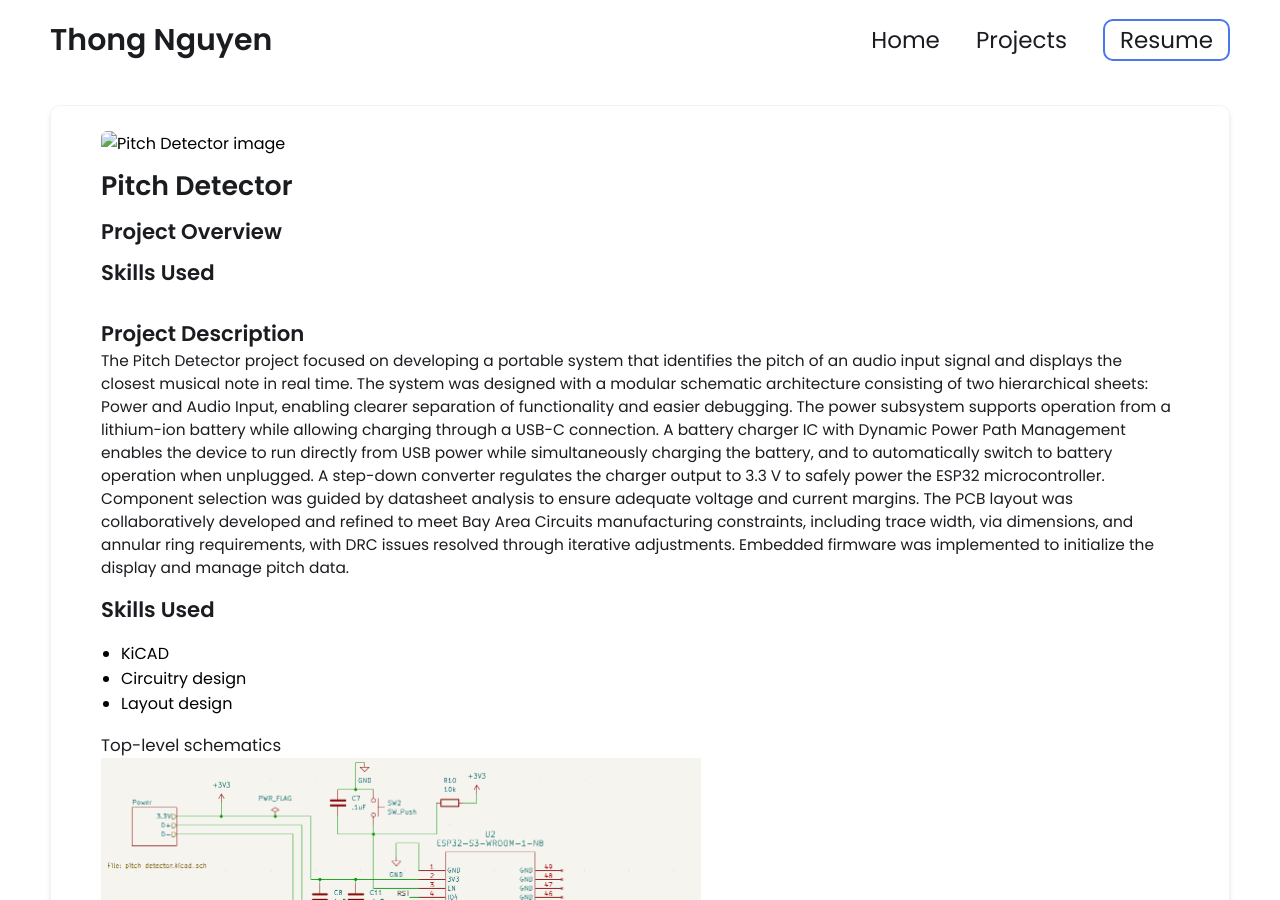
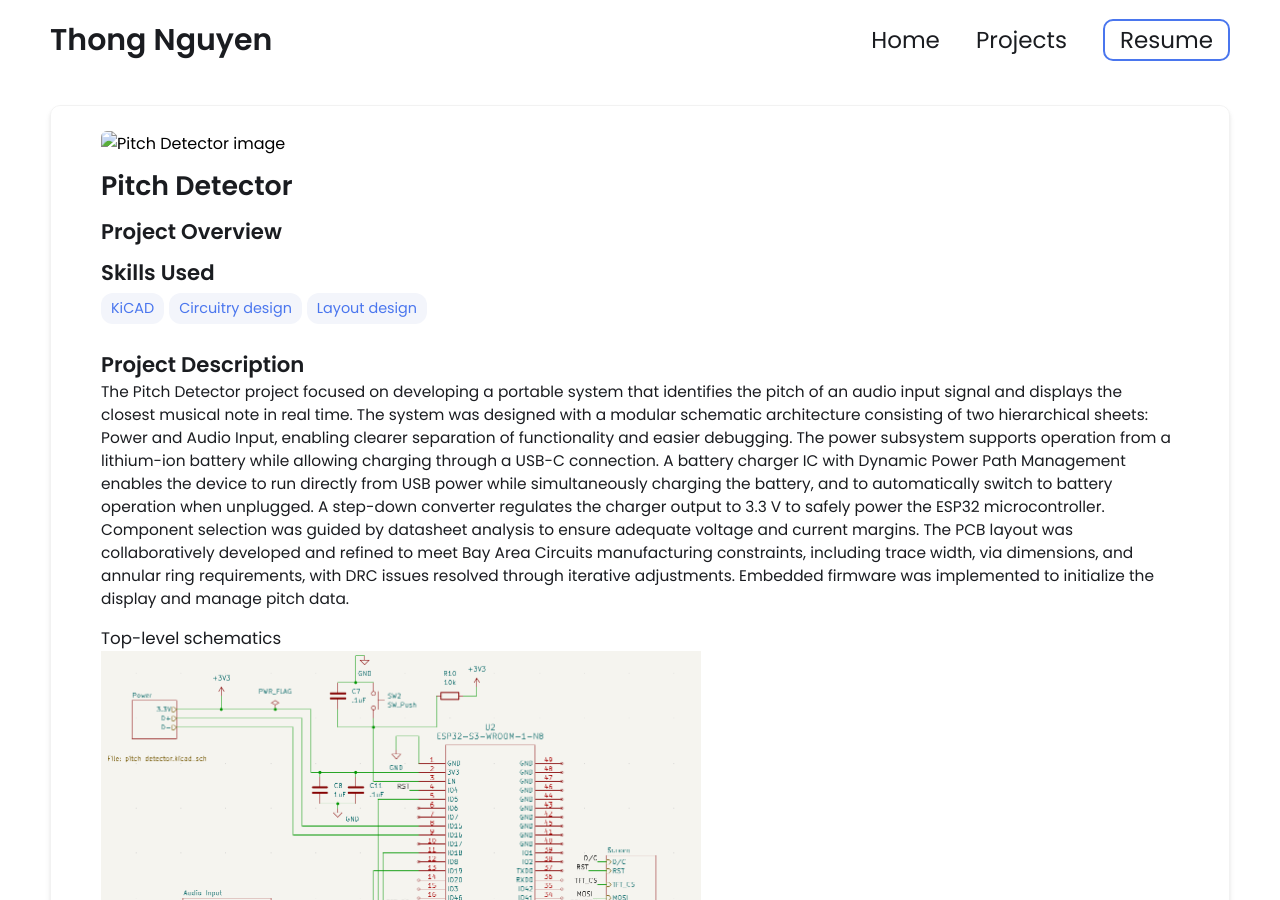
Before and after one commit to thongmn-8888/thongmn-8888.github.io, a Jekyll site: the page built from _projects/pitch-detector/index.md, in a window 1280 px wide and 900 px high. Built offline with Jekyll 4.4.1, drawn with Linux system fonts in a browser that asks for light colours.

Commit message:
Update index.md

```diff
--- a/_projects/pitch-detector/index.md
+++ b/_projects/pitch-detector/index.md
@@ -1,16 +1,15 @@
 ---
 layout: post
 title: Pitch Detector
-main-image: "/assets/images/pitch-detector-project/3d-view.png"
+skills:
+- KiCAD
+- Circuitry design
+- Layout design
+main-image: /assets/images/pitch-detector-project/3d-view.png
 ---
 
 ## Project Description
 The Pitch Detector project focused on developing a portable system that identifies the pitch of an audio input signal and displays the closest musical note in real time. The system was designed with a modular schematic architecture consisting of two hierarchical sheets: Power and Audio Input, enabling clearer separation of functionality and easier debugging. The power subsystem supports operation from a lithium-ion battery while allowing charging through a USB-C connection. A battery charger IC with Dynamic Power Path Management enables the device to run directly from USB power while simultaneously charging the battery, and to automatically switch to battery operation when unplugged. A step-down converter regulates the charger output to 3.3 V to safely power the ESP32 microcontroller. Component selection was guided by datasheet analysis to ensure adequate voltage and current margins. The PCB layout was collaboratively developed and refined to meet Bay Area Circuits manufacturing constraints, including trace width, via dimensions, and annular ring requirements, with DRC issues resolved through iterative adjustments. Embedded firmware was implemented to initialize the display and manage pitch data.
-
-## Skills Used
-- KiCAD
-- Circuitry design
-- Layout design
 
 ### Top-level schematics
 <img src="/assets/images/pitch-detector-project/top-level.png" width="600">
```
